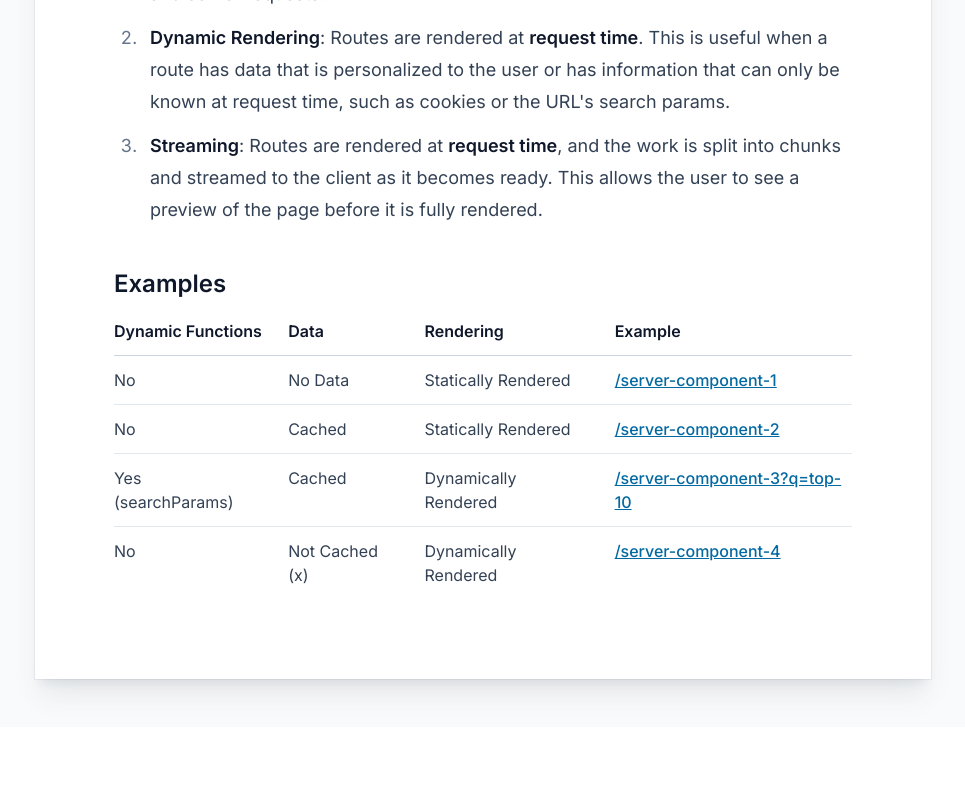
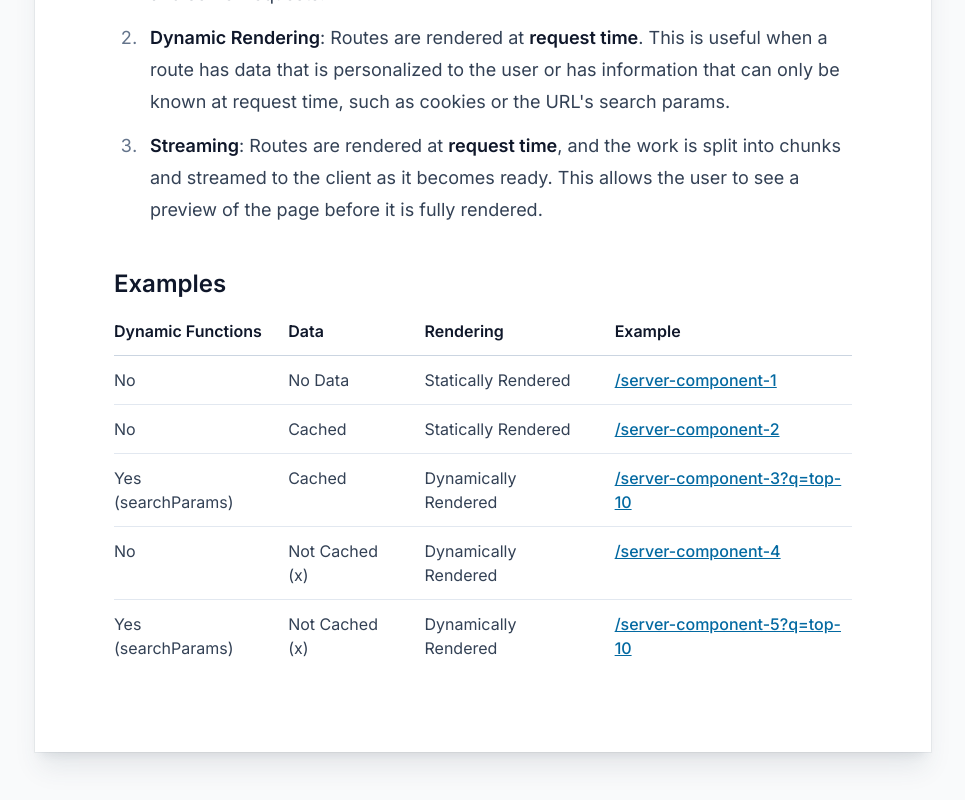
Before and after one commit to nareshbhatia/next13-rendering-concepts, a Next.js app in the folder apps/movie-magic/: page / in a window 1280 px wide. Shown: the part 806-1606 px from the top of the page, without its empty margins (157-1122 px from the left). Before the commit the page ends 1533 px from the top, so only its background shows below. Built offline with nearby package versions, Linux system fonts and the light colour scheme.

Commit message:
feat: add server component 5 example

```diff
--- a/apps/movie-magic/src/app/page.tsx
+++ b/apps/movie-magic/src/app/page.tsx
@@ -95,6 +95,16 @@ export default function Home() {
                     <Link href="/server-component-4">/server-component-4</Link>
                   </td>
                 </tr>
+                <tr>
+                  <td>Yes (searchParams)</td>
+                  <td>Not Cached (x)</td>
+                  <td>Dynamically Rendered</td>
+                  <td>
+                    <Link href="/server-component-5?q=top-10">
+                      /server-component-5?q=top-10
+                    </Link>
+                  </td>
+                </tr>
               </tbody>
             </table>
           </article>
--- a/apps/movie-magic/src/app/server-component-1/page.tsx
+++ b/apps/movie-magic/src/app/server-component-1/page.tsx
@@ -3,7 +3,7 @@ import { Title } from '@/components/Title';
 
 /**
  * No dynamic functions
- * No Data
+ * No data
  * Hence statically rendered
  */
 export default function ServerComponent1() {
--- a/apps/movie-magic/src/app/server-component-2/page.tsx
+++ b/apps/movie-magic/src/app/server-component-2/page.tsx
@@ -14,7 +14,7 @@ async function getMovies(): Promise<Movie[]> {
 
 /**
  * No dynamic functions
- * Cached Data
+ * Cached data
  * Hence statically rendered
  */
 export default async function ServerComponent2() {
--- a/apps/movie-magic/src/app/server-component-4/page.tsx
+++ b/apps/movie-magic/src/app/server-component-4/page.tsx
@@ -14,7 +14,7 @@ async function getMovies(): Promise<Movie[]> {
 
 /**
  * No dynamic functions
- * No cached Data
+ * No cached data
  * Hence dynamically rendered
  * TODO: Calls API only once, then on, seems to be caching results
  */
--- a/apps/movie-magic/src/app/server-component-3/page.tsx
+++ b/apps/movie-magic/src/app/server-component-5/page.tsx
@@ -27,29 +27,30 @@ async function getMovies({ q, cert }: SearchParams): Promise<Movie[]> {
   const { API_URL } = process.env;
   const url = `${API_URL}/movies?${searchParamsString}`;
   console.log('----> HTTP GET', url);
-  // ----- Cached Data -----
-  const resMovies = await fetch(url);
+  // ----- No Cached Data -----
+  const resMovies = await fetch(url, { cache: 'no-store' });
   return resMovies.json() as Promise<Movie[]>;
 }
 
-export interface ServerComponent3Props {
+export interface ServerComponent5Props {
   searchParams: SearchParams;
 }
 
 /**
  * Dynamic function: searchParams
- * Cached Data
+ * No cached data
  * Hence dynamically rendered
+ * TODO: Calls API only once, then on, seems to be caching results
  */
-export default async function ServerComponent3({
+export default async function ServerComponent5({
   searchParams,
-}: ServerComponent3Props) {
-  console.log('----> Rendering ServerComponent3');
+}: ServerComponent5Props) {
+  console.log('----> Rendering ServerComponent5');
   console.log('----> searchParams', searchParams);
   const movies = await getMovies(searchParams);
   return (
     <div className="p-8">
-      <Title>Server Component 3</Title>
+      <Title>Server Component 5</Title>
       <MovieTable movies={movies} />
       <Footer />
     </div>
```
